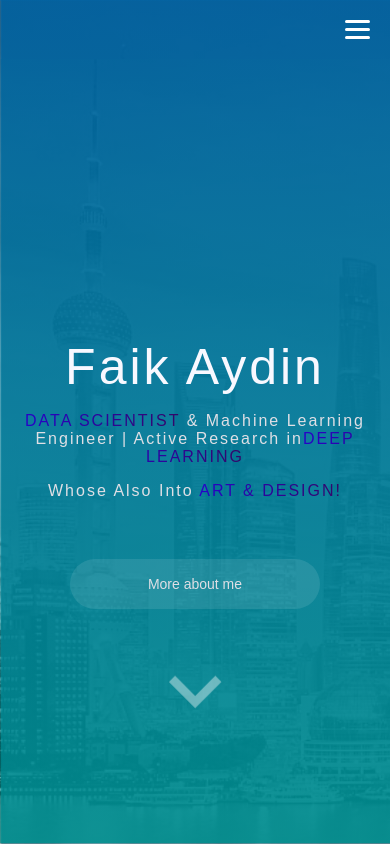
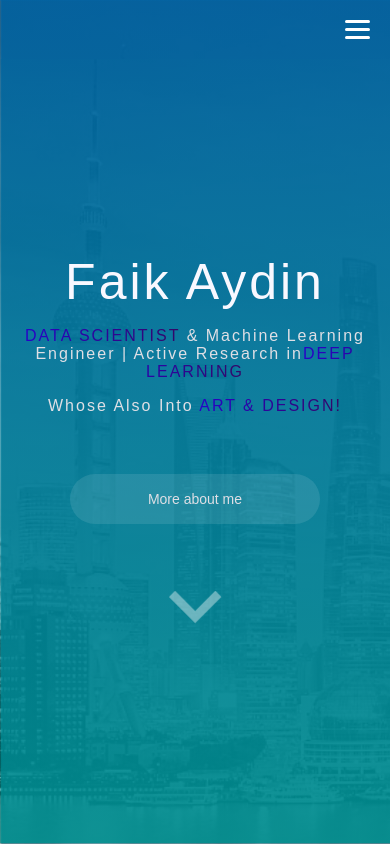
Before and after one commit to pson0001/ez-test, a React (Create React App) app: page / in a window 390 px wide. Built offline with nearby package versions, Linux system fonts and the light colour scheme; a web font is replaced by a local one.

Commit message:
fix x overflow

```diff
--- a/src/App.scss
+++ b/src/App.scss
@@ -514,6 +514,9 @@ h4.contact_detail {
 }
 
 @media (max-width: 700px) {
+  .Landing .Name {
+    margin-top: 30vh;
+  }
   .Contact {
     & .contact_content {
       & .content_row {
```
